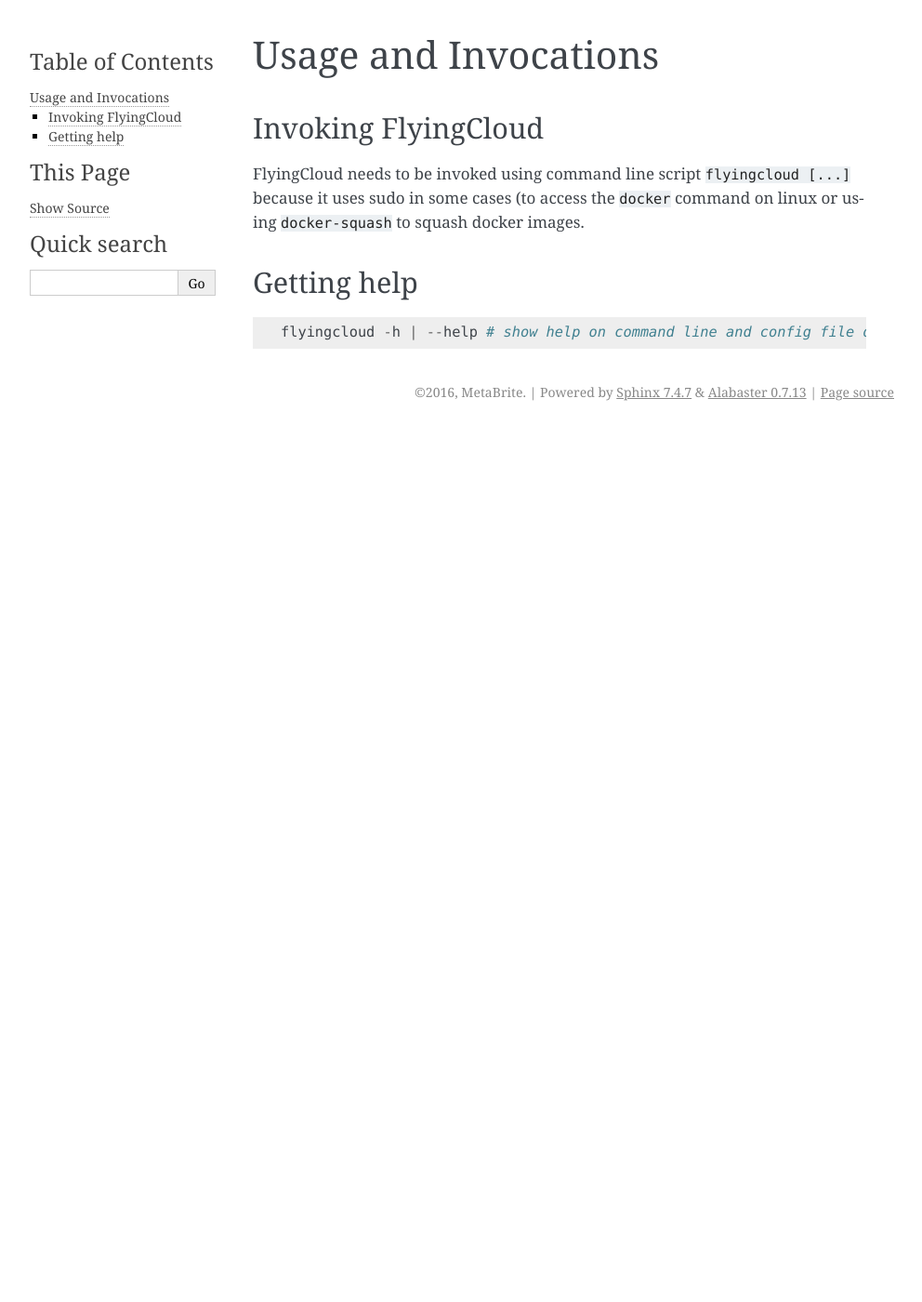
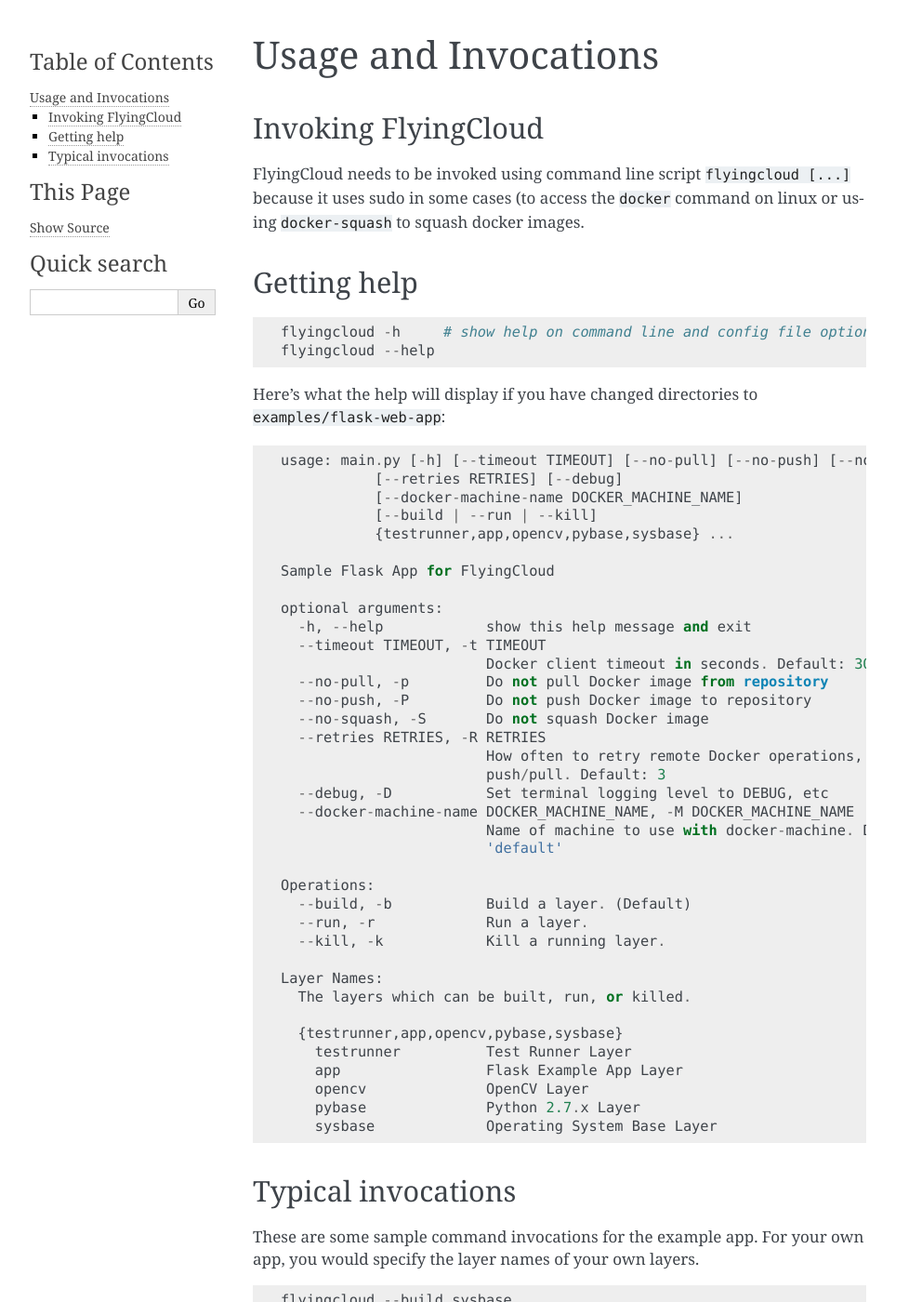
Before and after one commit to xBrite/flyingcloud, a Sphinx documentation site: the page built from docs/usage.rst, in a window 1280 px wide and 1400 px high. Shown: the whole window at 93% size, without its empty margins (148-1140 px from the left). Built offline with Sphinx 7.4.7, drawn with Linux system fonts in a browser that asks for light colours; some of the changed text lies outside the part shown.

Commit message:
documentation improvements - usage, installing

```diff
--- a/docs/usage.rst
+++ b/docs/usage.rst
@@ -19,4 +19,88 @@
 
 ::
 
-    flyingcloud -h | --help # show help on command line and config file options
+    flyingcloud -h     # show help on command line and config file options
+    flyingcloud --help
+
+
+Here's what the help will display if you have changed directories to
+``examples/flask-web-app``:
+
+::
+
+    usage: main.py [-h] [--timeout TIMEOUT] [--no-pull] [--no-push] [--no-squash]
+               [--retries RETRIES] [--debug]
+               [--docker-machine-name DOCKER_MACHINE_NAME]
+               [--build | --run | --kill]
+               {testrunner,app,opencv,pybase,sysbase} ...
+
+    Sample Flask App for FlyingCloud
+
+    optional arguments:
+      -h, --help            show this help message and exit
+      --timeout TIMEOUT, -t TIMEOUT
+                            Docker client timeout in seconds. Default: 300
+      --no-pull, -p         Do not pull Docker image from repository
+      --no-push, -P         Do not push Docker image to repository
+      --no-squash, -S       Do not squash Docker image
+      --retries RETRIES, -R RETRIES
+                            How often to retry remote Docker operations, such as
+                            push/pull. Default: 3
+      --debug, -D           Set terminal logging level to DEBUG, etc
+      --docker-machine-name DOCKER_MACHINE_NAME, -M DOCKER_MACHINE_NAME
+                            Name of machine to use with docker-machine. Default:
+                            'default'
+
+    Operations:
+      --build, -b           Build a layer. (Default)
+      --run, -r             Run a layer.
+      --kill, -k            Kill a running layer.
+
+    Layer Names:
+      The layers which can be built, run, or killed.
+
+      {testrunner,app,opencv,pybase,sysbase}
+        testrunner          Test Runner Layer
+        app                 Flask Example App Layer
+        opencv              OpenCV Layer
+        pybase              Python 2.7.x Layer
+        sysbase             Operating System Base Layer
+
+
+Typical invocations
+-------------------
+
+These are some sample command invocations for the example app. For your own app, you would
+specify the layer names of your own layers.
+
+::
+
+    flyingcloud --build sysbase
+    flyingcloud --build pybase
+    flyingcloud --build opencv
+    flyingcloud --build app
+    flyingcloud --run testrunner
+
+The layers need to be built in order, starting with the bottom layer. Currently you can only specify
+one layer per command invocation.
+
+::
+
+    flyingcloud --no-push ...
+    flyingcloud --no-pull ...
+
+Do not push or pull the layer no matter what the layer configuration files say.
+Sometimes helpful to save time when developing.
+
+::
+
+    flyingcloud --no-squash ...
+
+Do not use `docker-squash <https://github.com/jwilder/docker-squash>`_ to squash the layers,
+no matter what the layer configuration files say. Sometimes helpful to save time when developing.
+
+::
+
+    flyingcloud --docker-machine-name ...
+
+On Mac OS X, specify the name of the virtual machine to use when running docker. Ignored on Linux.
```
Also changed, not shown: README.rst (+12 -0 lines), docs/index.rst (+25 -1 lines), docs/installing.rst (+30 -0 lines), 1 other file.
